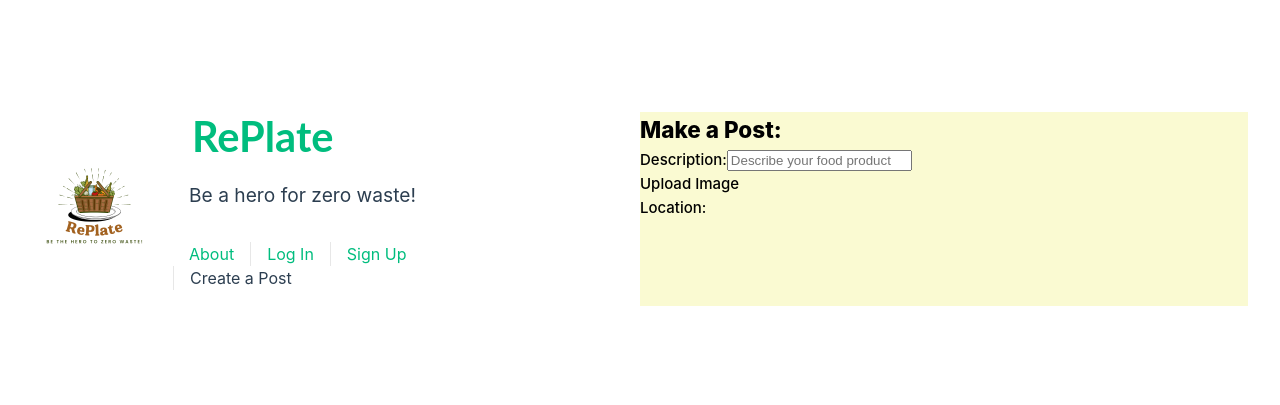
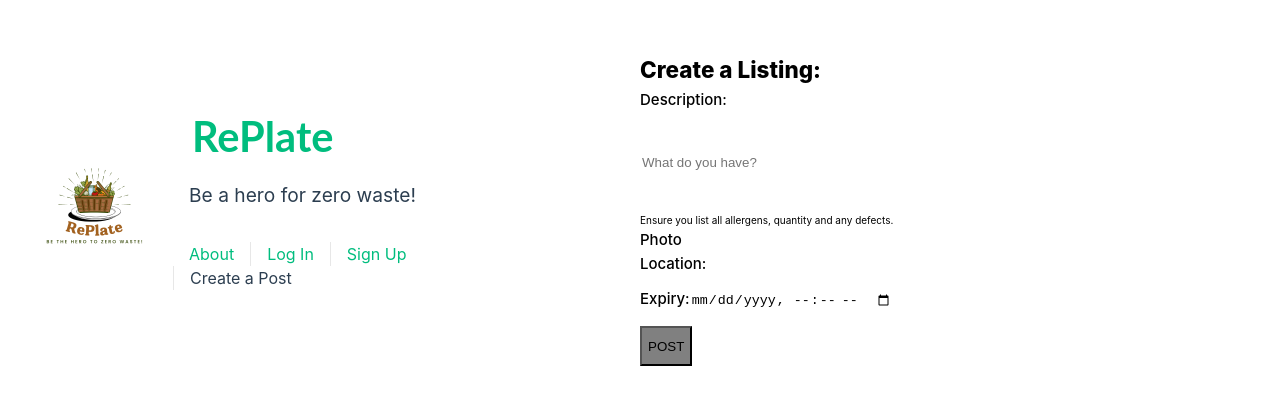
Before and after one commit to MinhQuan-Tran/undefined, a Vue app in the folder RePlate/: page /createpost in a window 1280 px wide. Shown: the part 191-596 px from the top of the page. Built offline with nearby package versions, Linux system fonts and the light colour scheme.

Commit message:
Completed first draft of creating a post

```diff
--- a/RePlate/src/views/CreatePostView.vue
+++ b/RePlate/src/views/CreatePostView.vue
@@ -12,20 +12,30 @@ const loadFile = (event: Event) => {
 </script>
 
 <template>
-  <div class="container" style="background-color: lightgoldenrodyellow">
+  <div class="container">
     <div class="create_post">
-      <h2 class="title" style="color: black; font-weight: 800">Make a Post:</h2>
+      <h2 class="title" style="color: black; font-weight: 800">Create a Listing:</h2>
 
       <label for="description" style="font-weight: 500; color: black">Description:</label>
-      <input type="text" placeholder="Describe your food product" name="description" required />
-
+      <p></p>
+      <input type="text" style="height: 100px; width:400px; border: 10px; color: black;" placeholder="What do you have?" name="description" required />
+      <p style="font-size: x-small; color:black;">Ensure you list all allergens, quantity and any defects.</p>
       <p></p>
       <input type="file" accept="image/*" name="image" id="file" @change="loadFile" style="display: none;" />
-      <p><label for="file" style="cursor: pointer; font-weight: 500; color: black">Upload Image</label></p>
+      <p><label for="file" style="cursor: pointer; font-weight: 500; color: black; align-self: center;">Photo</label></p>
       <p v-if="imageUrl"><img :src="imageUrl" width="200" /></p>
 
       <p></p>
       <label for="location" style="font-weight: 500; color: black">Location:</label>
+      <!-- For later -->
+
+      <p></p>
+      <label for="expiry" style="font-weight: 500; color: black">Expiry:</label>
+      <input type="datetime-local" placeholder="What is the item's expiry?" style="height: 50px; width:auto; border: 10px;"/>
+
+      <p></p>
+      <button style="height: 40px; width:auto; background-color: grey; align-self: center;">POST</button>
+
     </div>
   </div>
 </template>
```
